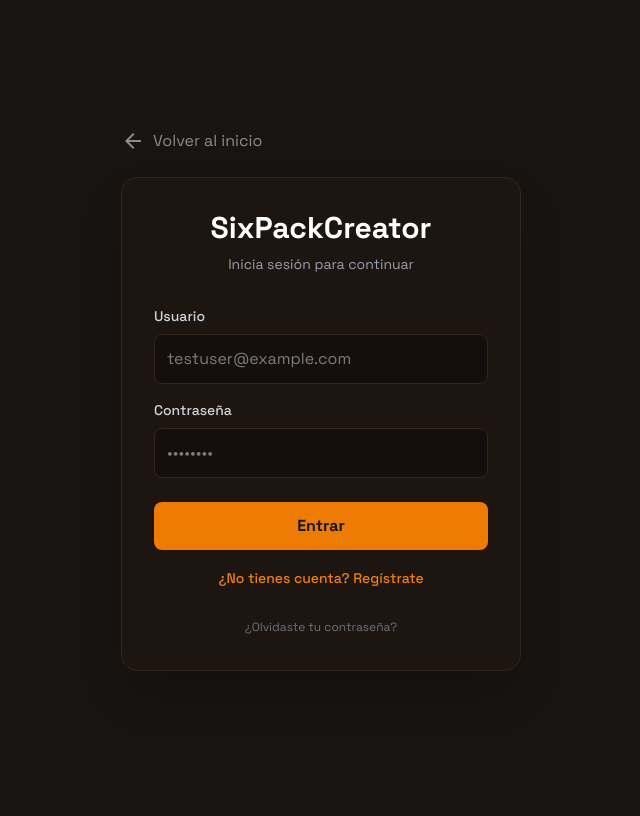
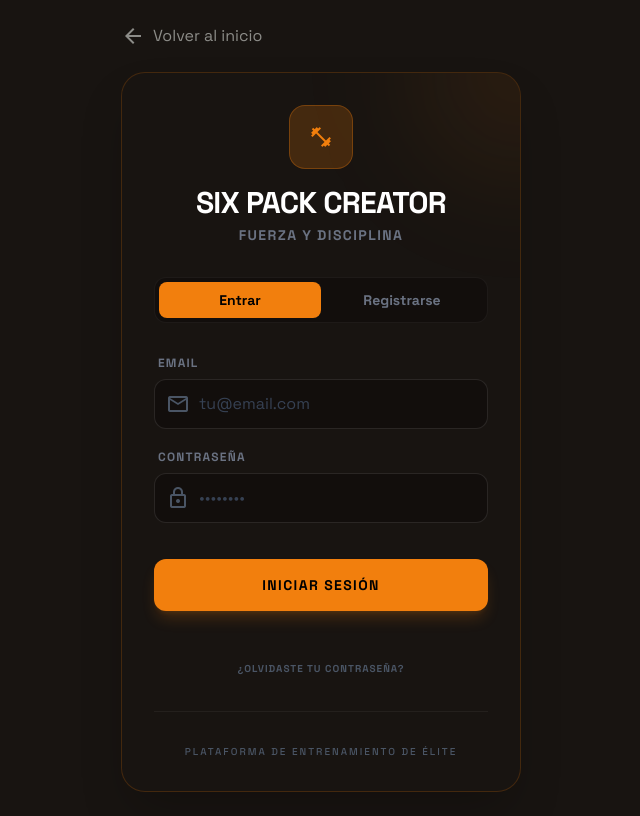
Before and after one commit to dluc8585-creator/sixPack, a React (Vite) app: page / in a window 1280 px wide. Both pictures are taken after a click on the button "Iniciar Sesión". Shown: the whole page, without its empty margins (319-959 px from the left). Built offline with nearby package versions, Linux system fonts and the light colour scheme; no server answers.

Commit message:
Update AuthForm.tsx
cambie todo el codigo por rediseño de registro

```diff
--- a/src/AuthForm.tsx
+++ b/src/AuthForm.tsx
@@ -5,23 +5,31 @@ interface AuthFormProps {
     onLogin: () => void;
 }
 
+type AuthMode = 'login' | 'signup' | 'forgot';
+
 export default function AuthForm({ onLogin }: AuthFormProps) {
     const [email, setEmail] = useState('');
     const [password, setPassword] = useState('');
     const [loading, setLoading] = useState(false);
     const [errorMessage, setErrorMessage] = useState('');
     const [successMessage, setSuccessMessage] = useState('');
-    const [isForgotPassword, setIsForgotPassword] = useState(false);
+    const [mode, setMode] = useState<AuthMode>('login');
 
     const validateInputs = (requirePassword = true) => {
         setErrorMessage('');
         setSuccessMessage('');
+        const emailRegex = /^[^\s@]+@[^\s@]+\.[^\s@]+$/;
+
         if (!email) {
             setErrorMessage('Por favor, ingresa tu email.');
             return false;
         }
-        if (requirePassword && !password) {
-            setErrorMessage('Por favor, ingresa tu contraseña.');
+        if (!emailRegex.test(email)) {
+            setErrorMessage('Por favor, ingresa un email válido.');
+            return false;
+        }
+        if (requirePassword && password.length < 6) {
+            setErrorMessage('La contraseña debe tener al menos 6 caracteres.');
             return false;
         }
         return true;
@@ -31,23 +39,27 @@ export default function AuthForm({ onLogin }: AuthFormProps) {
     const handleSignUp = async () => {
         if (!validateInputs()) return;
         setLoading(true);
+
+        // URL de redirección exacta para GitHub Pages
+        const redirectTo = window.location.origin + window.location.pathname;
+
         const { data, error } = await supabase.auth.signUp({
             email,
             password,
             options: {
-                // Redirige a la URL actual (pantalla de login) luego de confirmar email
-                emailRedirectTo: window.location.origin
+                emailRedirectTo: redirectTo
             }
         });
+
         setLoading(false);
         if (error) {
             setErrorMessage('Error al registrarse: ' + error.message);
         } else {
-            if (data.user?.identities?.length === 0) {
-                setErrorMessage('Este correo ya está registrado.');
+            if (data.user && data.user.identities && data.user.identities.length === 0) {
+                setErrorMessage('Este correo ya está registrado. Intenta iniciar sesión.');
             } else {
-                setSuccessMessage('¡Usuario registrado exitosamente! Revisa tu email para confirmar tu cuenta y luego inicia sesión.');
-                // Limpiamos los campos para dejar lista la pantalla de login
+                setSuccessMessage('📝 ¡Registro casi completo! Hemos enviado un link de confirmación a tu email. Debes hacer clic en el link para poder entrar.');
+                setMode('login');
                 setPassword('');
             }
         }
@@ -60,7 +72,11 @@ export default function AuthForm({ onLogin }: AuthFormProps) {
         const { error } = await supabase.auth.signInWithPassword({ email, password });
         setLoading(false);
         if (error) {
-            setErrorMessage('Usuario o contraseña incorrectos. Por favor, verifica tus datos.');
+            if (error.message.includes('Email not confirmed')) {
+                setErrorMessage('⚠️ Tu email no ha sido confirmado. Busca el correo de SixPackCreator y confirma tu cuenta.');
+            } else {
+                setErrorMessage('Error: Usuario o contraseña incorrectos.');
+            }
         } else {
             setSuccessMessage('¡Ingreso exitoso!');
             onLogin();
@@ -72,132 +88,156 @@ export default function AuthForm({ onLogin }: AuthFormProps) {
         if (!validateInputs(false)) return;
         setLoading(true);
         const { error } = await supabase.auth.resetPasswordForEmail(email, {
-            redirectTo: window.location.origin,
+            redirectTo: window.location.origin + window.location.pathname,
         });
         setLoading(false);
 
         if (error) {
-            setErrorMessage('Error al enviar el correo: ' + error.message);
+            setErrorMessage('Error: ' + error.message);
         } else {
-            setSuccessMessage('Se ha enviado un enlace de recuperación a tu correo electrónico.');
-            setIsForgotPassword(false);
-            setPassword('');
+            setSuccessMessage('✅ Se ha enviado un enlace de recuperación a su correo.');
+            setMode('login');
         }
     };
 
     return (
-        <div className="w-full max-w-md mx-auto p-8 rounded-2xl shadow-2xl" style={{ backgroundColor: '#1d1510', border: '1px solid #31251c' }}>
-            <div className="text-center mb-8">
-                <h2 className="text-3xl font-bold text-white mb-2">SixPackCreator</h2>
-                <p className="text-gray-400 text-sm">{isForgotPassword ? 'Recupera tu contraseña' : 'Inicia sesión para continuar'}</p>
+        <div className="w-full max-w-md mx-auto p-4 sm:p-8 rounded-3xl shadow-2xl relative overflow-hidden"
+             style={{ backgroundColor: '#181411', border: '1px solid rgba(238, 123, 3, 0.2)' }}>
+
+            <div className="absolute -top-24 -right-24 w-48 h-48 bg-primary/10 rounded-full blur-3xl"></div>
+
+            <div className="text-center mb-8 relative z-10">
+                <div className="w-16 h-16 bg-primary/20 rounded-2xl flex items-center justify-center mx-auto mb-4 border border-primary/30">
+                    <span className="material-symbols-outlined text-primary text-4xl">fitness_center</span>
+                </div>
+                <h2 className="text-3xl font-black text-white tracking-tight">SIX PACK CREATOR</h2>
+                <p className="text-gray-500 text-sm mt-1 uppercase tracking-widest font-bold">Fuerza y Disciplina</p>
             </div>
 
+            {mode !== 'forgot' && (
+                <div className="flex bg-[#120e0c] p-1 rounded-xl mb-8 border border-white/5 relative z-10">
+                    <button
+                        onClick={() => { setMode('login'); setErrorMessage(''); setSuccessMessage(''); }}
+                        className={`flex-1 py-2 rounded-lg text-sm font-bold transition-all ${mode === 'login' ? 'bg-primary text-black' : 'text-gray-500 hover:text-white'}`}
+                    >
+                        Entrar
+                    </button>
+                    <button
+                        onClick={() => { setMode('signup'); setErrorMessage(''); setSuccessMessage(''); }}
+                        className={`flex-1 py-2 rounded-lg text-sm font-bold transition-all ${mode === 'signup' ? 'bg-primary text-black' : 'text-gray-500 hover:text-white'}`}
+                    >
+                        Registrarse
+                    </button>
+                </div>
+            )}
+
             {errorMessage && (
-                <div className="mb-4 p-3 bg-red-900/30 text-red-400 rounded-md border border-red-800/50 text-sm text-center">
+                <div className="mb-6 p-4 bg-red-500/10 border border-red-500/20 text-red-400 rounded-xl text-sm flex items-center gap-3 animate-in fade-in slide-in-from-top-2">
+                    <span className="material-symbols-outlined text-lg">error</span>
                     {errorMessage}
                 </div>
             )}
 
             {successMessage && (
-                <div className="mb-4 p-3 bg-green-900/30 text-green-400 rounded-md border border-green-800/50 text-sm text-center">
-                    {successMessage}
+                <div className="mb-6 p-4 bg-green-500/10 border border-green-500/20 text-green-400 rounded-xl text-sm flex flex-col gap-2 animate-in fade-in slide-in-from-top-2">
+                    <div className="flex items-center gap-3">
+                        <span className="material-symbols-outlined text-lg">check_circle</span>
+                        <span className="font-bold">Aviso Importante</span>
+                    </div>
+                    <p className="text-xs leading-relaxed">{successMessage}</p>
                 </div>
             )}
 
-            <div className="mb-4">
-                <label className="block text-sm font-medium text-gray-300 mb-2">
-                    Usuario
+            <div className="space-y-5 relative z-10">
+                <div>
+                    <label className="block text-xs font-bold text-gray-500 uppercase tracking-widest mb-2 ml-1">
+                        Email
                     </label>
+                    <div className="relative">
+                        <span className="material-symbols-outlined absolute left-3 top-1/2 -translate-y-1/2 text-gray-600 text-xl">mail</span>
                         <input
                             type="email"
-                    placeholder="testuser@example.com"
+                            placeholder="tu@email.com"
                             value={email}
-                    onChange={(e) => {
-                        setEmail(e.target.value);
-                        setErrorMessage('');
-                    }}
-                    className="w-full p-3 rounded-lg focus:outline-none focus:ring-1 focus:ring-primary text-gray-200 transition-colors"
-                    style={{ backgroundColor: '#140f0c', border: '1px solid #31251c' }}
+                            onChange={(e) => setEmail(e.target.value)}
+                            className="w-full bg-[#120e0c] border border-white/10 p-3 pl-11 rounded-xl focus:outline-none focus:ring-1 focus:ring-primary text-white transition-all placeholder:text-gray-700"
                         />
                     </div>
+                </div>
 
-            {!isForgotPassword && (
-                <div className="mb-6">
-                    <label className="block text-sm font-medium text-gray-300 mb-2">
+                {mode !== 'forgot' && (
+                    <div>
+                        <label className="block text-xs font-bold text-gray-500 uppercase tracking-widest mb-2 ml-1">
                             Contraseña
                         </label>
+                        <div className="relative">
+                            <span className="material-symbols-outlined absolute left-3 top-1/2 -translate-y-1/2 text-gray-600 text-xl">lock</span>
                             <input
                                 type="password"
                                 placeholder="••••••••"
                                 value={password}
-                        onChange={(e) => {
-                            setPassword(e.target.value);
-                            setErrorMessage('');
-                        }}
-                        className="w-full p-3 rounded-lg focus:outline-none focus:ring-1 focus:ring-primary text-gray-200 transition-colors"
-                        style={{ backgroundColor: '#140f0c', border: '1px solid #31251c' }}
+                                onChange={(e) => setPassword(e.target.value)}
+                                className="w-full bg-[#120e0c] border border-white/10 p-3 pl-11 rounded-xl focus:outline-none focus:ring-1 focus:ring-primary text-white transition-all placeholder:text-gray-700"
                             />
+                        </div>
                     </div>
                 )}
 
-            {isForgotPassword ? (
+                {mode === 'login' && (
+                    <button
+                        onClick={handleLogin}
+                        disabled={loading}
+                        className="w-full bg-primary hover:bg-primary/90 text-black py-4 rounded-xl font-black text-sm uppercase tracking-widest transition-all active:scale-[0.98] disabled:opacity-50 mt-4 shadow-lg shadow-primary/20"
+                    >
+                        {loading ? 'Verificando...' : 'Iniciar Sesión'}
+                    </button>
+                )}
+
+                {mode === 'signup' && (
+                    <button
+                        onClick={handleSignUp}
+                        disabled={loading}
+                        className="w-full bg-white hover:bg-gray-100 text-black py-4 rounded-xl font-black text-sm uppercase tracking-widest transition-all active:scale-[0.98] disabled:opacity-50 mt-4 shadow-lg"
+                    >
+                        {loading ? 'Creando cuenta...' : 'Crear mi Cuenta'}
+                    </button>
+                )}
+
+                {mode === 'forgot' && (
                     <>
                         <button
                             onClick={handleResetPassword}
                             disabled={loading}
-                        className="w-full py-3 rounded-lg font-bold text-gray-900 mb-4 transition-opacity disabled:opacity-50"
-                        style={{ backgroundColor: '#ee7b03' }}
+                            className="w-full bg-primary text-black py-4 rounded-xl font-black text-sm uppercase tracking-widest transition-all active:scale-[0.98] disabled:opacity-50 mt-4"
                         >
-                        {loading ? 'Enviando...' : 'Enviar enlace'}
+                            {loading ? 'Enviando...' : 'Enviar Recuperación'}
                         </button>
-                    <div className="text-center mt-4">
                         <button
-                            onClick={() => {
-                                setIsForgotPassword(false);
-                                setErrorMessage('');
-                                setSuccessMessage('');
-                            }}
-                            className="text-sm text-gray-400 hover:text-white transition-colors"
+                            onClick={() => setMode('login')}
+                            className="w-full text-gray-500 hover:text-white text-xs font-bold uppercase tracking-widest mt-4 transition-colors"
                         >
-                            Volver a iniciar sesión
+                            Cancelar
                         </button>
-                    </div>
                     </>
-            ) : (
-                <>
+                )}
+
+                {mode === 'login' && (
+                    <div className="text-center mt-6">
                         <button
-                        onClick={handleLogin}
-                        disabled={loading}
-                        className="w-full py-3 rounded-lg font-bold text-gray-900 mb-4 transition-opacity disabled:opacity-50"
-                        style={{ backgroundColor: '#ee7b03' }}
-                    >
-                        {loading ? 'Cargando...' : 'Entrar'}
-                    </button>
-
-                    <div className="text-center mb-6">
-                        <button
-                            onClick={handleSignUp}
-                            disabled={loading}
-                            className="text-sm font-medium hover:underline transition-colors focus:outline-none text-primary"
-                        >
-                            ¿No tienes cuenta? Regístrate
-                        </button>
-                    </div>
-
-                    <div className="text-center">
-                        <button
-                            onClick={() => {
-                                setIsForgotPassword(true);
-                                setErrorMessage('');
-                                setSuccessMessage('');
-                            }}
-                            className="text-xs text-gray-500 hover:text-gray-300 transition-colors focus:outline-none"
+                            onClick={() => setMode('forgot')}
+                            className="text-[10px] text-gray-600 hover:text-gray-400 uppercase tracking-widest font-bold transition-colors"
                         >
                             ¿Olvidaste tu contraseña?
                         </button>
                     </div>
-                </>
                 )}
+            </div>
+
+            <div className="mt-8 pt-8 border-t border-white/5 text-center relative z-10">
+                <p className="text-[10px] text-gray-600 uppercase tracking-[0.2em] font-medium">
+                    Plataforma de entrenamiento de Élite
+                </p>
+            </div>
         </div>
     );
 }
```
Lines whose indentation alone changed are shown as unchanged.
